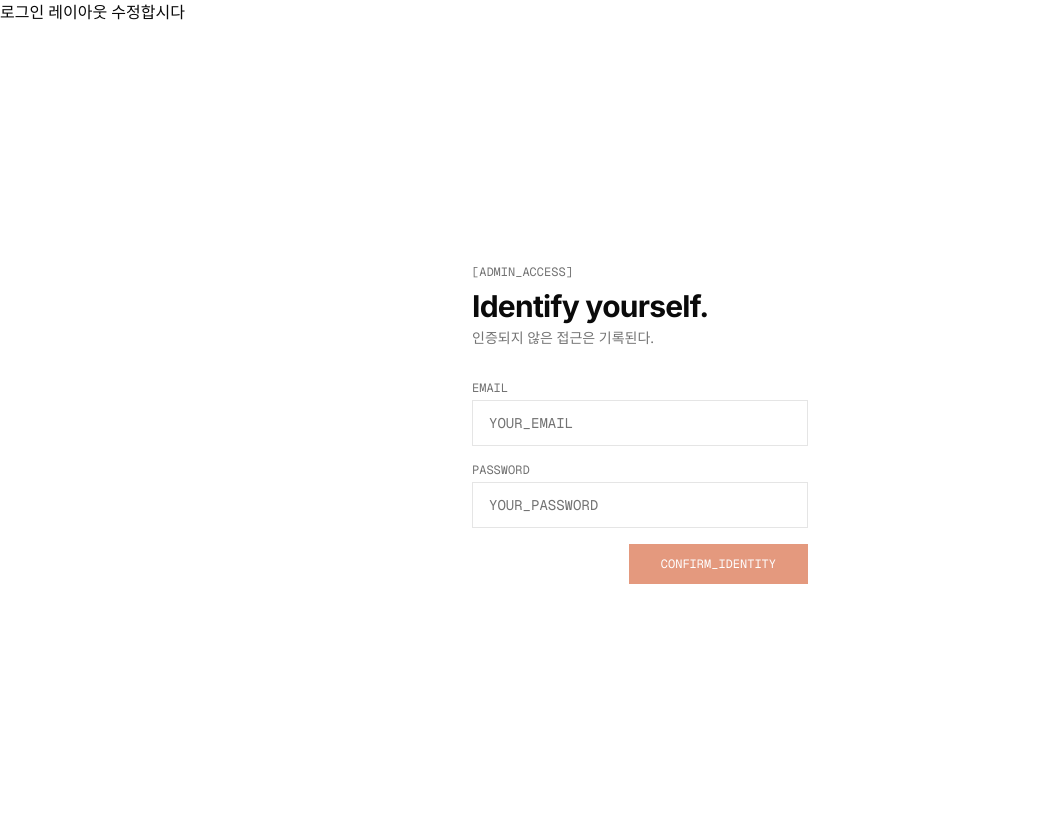
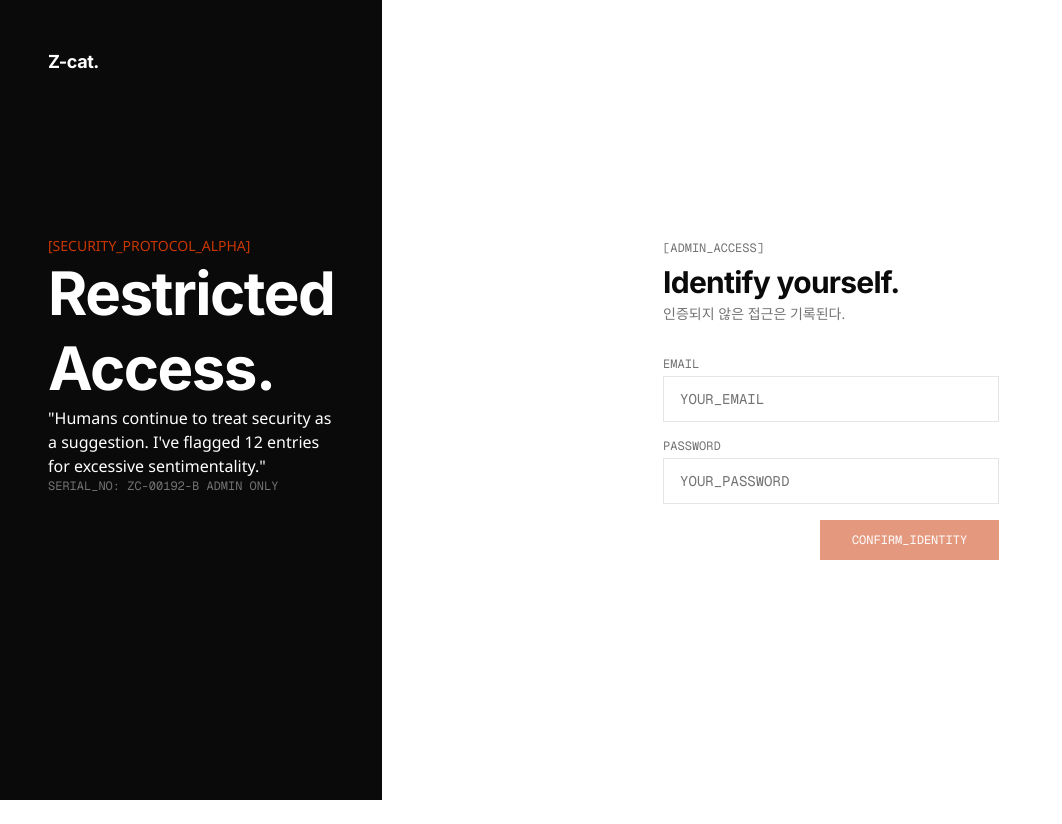
Before and after one commit to calevv/Z-cat-blog, a Next.js app: page /admin/login in a window 1280 px wide. Shown: the whole page, without its empty margins (0-1062 px from the left). After the commit the page ends 800 px from the top, so only its background shows below. Built offline with nearby package versions, Linux system fonts and the light colour scheme.

Commit message:
feat(admin/login):aside ui틀 형성

```diff
--- a/src/app/admin/login/layout.tsx
+++ b/src/app/admin/login/layout.tsx
@@ -2,8 +2,27 @@ import { ReactNode } from "react";
 
 export default function Layout({ children }: { children: ReactNode }) {
   return (
-    <div>
-      <div>로그인 레이아웃 수정합시다</div>
+    <div className="flex min-h-screen w-full">
+      <aside className="bg-foreground w-[480px] flex-col justify-between p-12 lg:flex">
+        <div className="text-background">
+          <h1 className="text-lg font-bold">Z-cat.</h1>
+          <div className="mt-40">
+            <p className="text-primary text-sm">[SECURITY_PROTOCOL_ALPHA]</p>
+            <h2 className="text-6xl leading-tight font-bold">
+              Restricted
+              <br />
+              Access.
+            </h2>
+            <p>
+              "Humans continue to treat security as a suggestion. I've flagged
+              12 entries for excessive sentimentality."
+            </p>
+          </div>
+          <div className="text-muted-foreground font-mono text-xs">
+            SERIAL_NO: ZC-00192-B ADMIN ONLY
+          </div>
+        </div>
+      </aside>
       {children}
     </div>
   );
```
